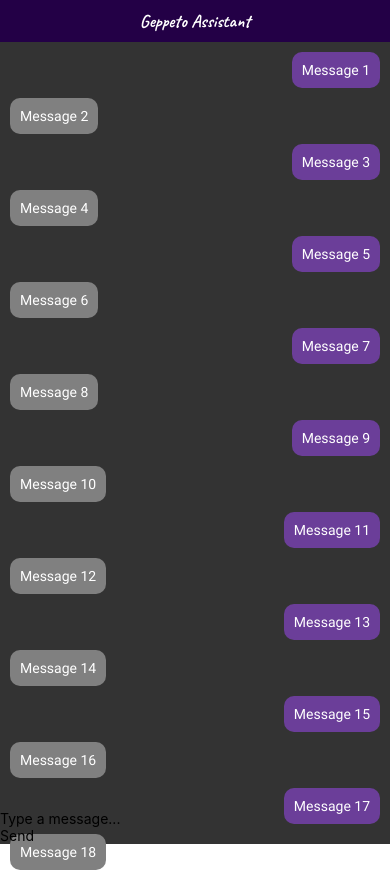
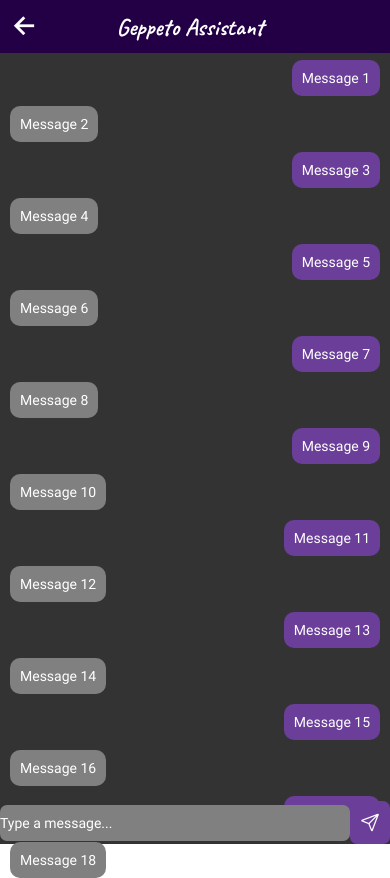
Before and after one commit to Arthur-Bamberg/Geppeto-android, a React Native app: screen / in a window 390 px wide. Built offline with nearby package versions, Linux system fonts and the light colour scheme.

Commit message:
feat: chatScreen done

```diff
--- a/screens/chat/index.js
+++ b/screens/chat/index.js
@@ -1,5 +1,6 @@
 import React, { useState } from 'react';
 import { View, Text, TextInput, TouchableOpacity } from 'react-native';
+import { Ionicons } from '@expo/vector-icons';
 import { styles } from './styles';
 
 export const ChatScreen = () => {
@@ -23,6 +24,7 @@ export const ChatScreen = () => {
     return (
         <View style={styles.container}>
             <View style={styles.header}>
+                <Ionicons name="arrow-back-outline" style={styles.backMenu} size={30} color="white" />
                 <Text style={styles.headerText}>Geppeto Assistant</Text>
             </View>
             <View style={styles.chatContainer}>
@@ -46,7 +48,7 @@ export const ChatScreen = () => {
                     onChangeText={setInputMessage}
                 />
                 <TouchableOpacity style={styles.sendButton} onPress={sendMessage}>
-                    <Text style={styles.sendButtonText}>Send</Text>
+                    <Ionicons name="paper-plane-outline" size={20} color="white" />
                 </TouchableOpacity>
             </View>
         </View>
--- a/screens/chat/styles.js
+++ b/screens/chat/styles.js
@@ -8,17 +8,30 @@ export const styles = StyleSheet.create({
         width: '100%'
     },
     header: {
+        position: 'fixed',
+        width: '100%',
+        display: 'flex',
+        flexDirection: 'row',
+        zIndex: 1,
         backgroundColor: colors.header,
         paddingVertical: 10,
         alignItems: 'center',
     },
+    backMenu: {
+        marginLeft: 10,
+    },
     headerText: {
+        textAlign: 'center',
+        width: '100%',
+        marginRight: 50,
         color: colors.text,
         fontFamily: 'Caveat',
-        fontSize: 18,
+        fontSize: 24,
         fontWeight: 'bold',
     },
     chatContainer: {
+        marginTop: 50,
+        marginBottom: 30,
         flex: 1,
         padding: 10,
     },
@@ -40,4 +53,25 @@ export const styles = StyleSheet.create({
         color: colors.text,
         fontFamily: 'Roboto-Regular',
     },
+    inputContainer: {
+        position: 'fixed',
+        bottom: 0,
+        width: '100%',
+        flexDirection: 'row',
+        alignItems: 'center',
+        justifyContent: 'space-between',
+    },
+    sendButton: {
+        backgroundColor: colors.accent,
+        padding: 10,
+        borderRadius: 7,
+    },
+    input: {
+        width: '100%',
+        color: colors.text,
+        backgroundColor: colors.textBubble,
+        fontFamily: 'Roboto-Regular',
+        paddingVertical: 10,
+        borderRadius: 7,
+    }
 });
```
